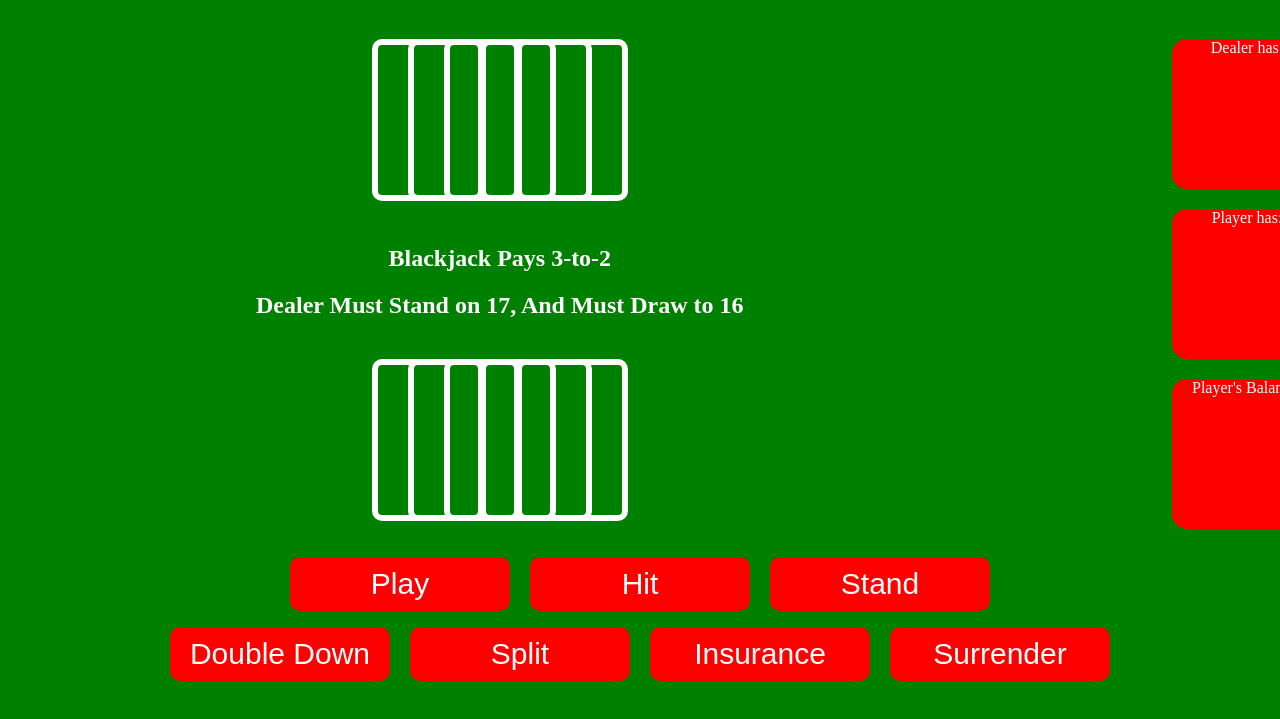
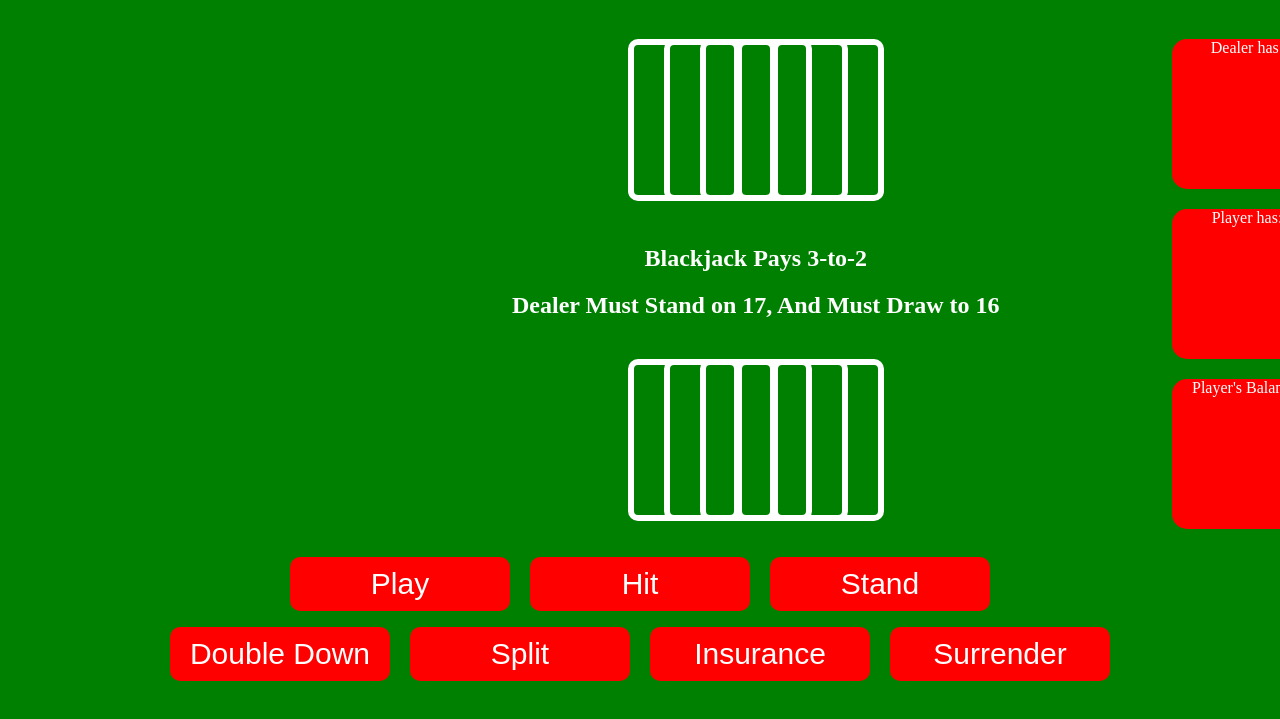
Before and after one commit to JustinCotton/blackjack, a plain HTML site: page index.html in a window 1280 px wide. Shown: the part 61-780 px from the top of the page. Drawn offline with Linux system fonts and the light colour scheme; a web font is replaced by a local one.

Commit message:
Adjusted main panel position

```diff
--- a/style.css
+++ b/style.css
@@ -20,7 +20,7 @@ main {
     float: left;
     display: inline-block;
     /* width: 80%; */
-    padding: 0 0 0 20%;
+    padding: 0 0 0 40%;
 }
 
 aside {
```
